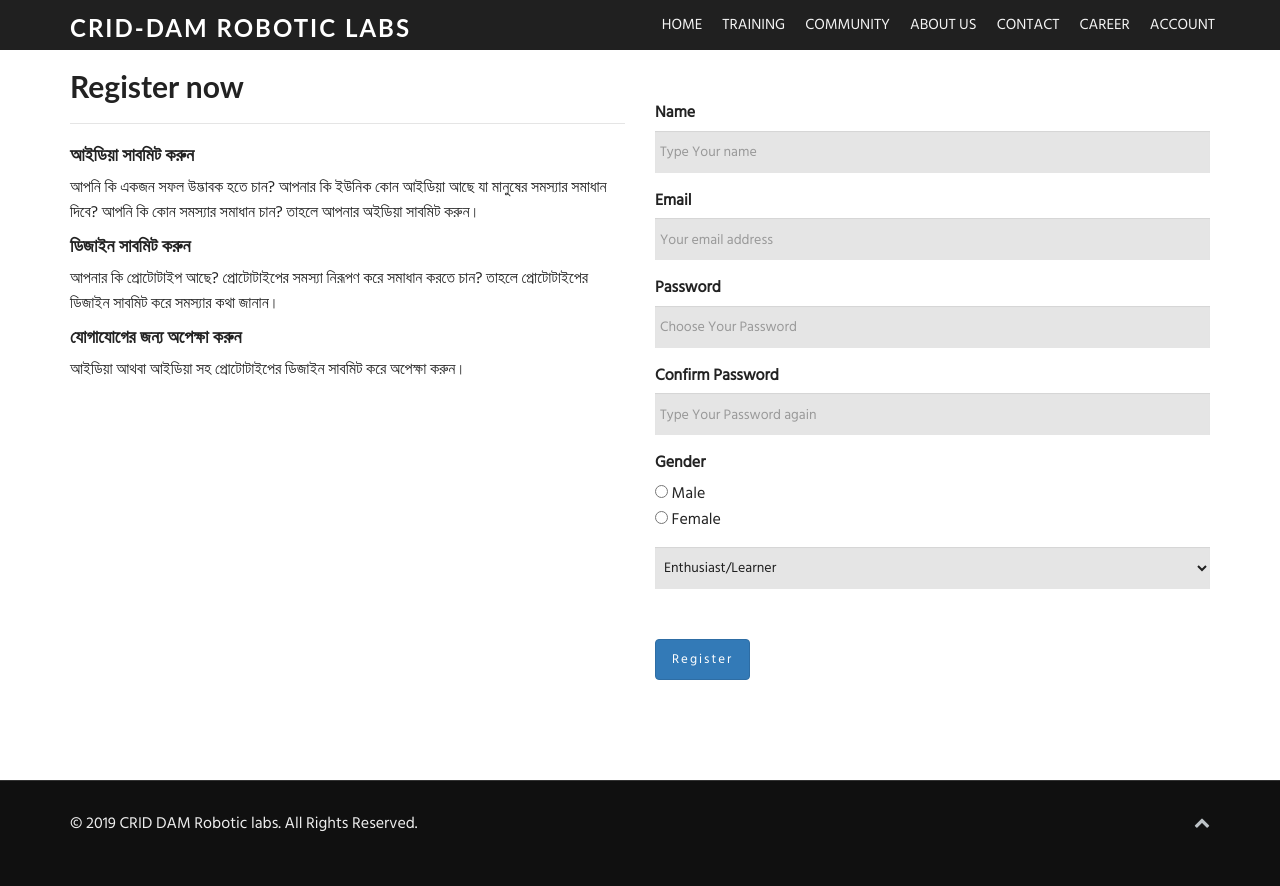
After one commit to mortuzahossain/CRID-V1.0.1, a PHP site: page /register.php in a window 1280 px wide. The commit adds this page. Run offline with PHP 8.4, Linux system fonts and the light colour scheme.

Commit message:
Register part design done

```diff
--- a/css/style.css
+++ b/css/style.css
@@ -2360,7 +2360,3 @@ i.fa.fa-child.side-gap {
     font-size: 50px;
     margin-right: 10px;
 }
-
-.form-control {
-    padding: 15px;
-}
--- a/inc/navbar.php
+++ b/inc/navbar.php
@@ -19,7 +19,7 @@
                     <a href="#" class="dropdown-toggle" data-toggle="dropdown">Account<i class="icon-angle-down"></i></a>
                     <ul class="dropdown-menu">
                         <li><a href="http://criddam.com/login/">Login</a></li>
-                        <li><a href="http://criddam.com/register/">Signup</a></li>
+                        <li><a href="http://<?php echo $_SERVER['SERVER_NAME']; ?>/register.php">Signup</a></li>
                     </ul>
                 </li>
             </ul>
--- /dev/null
+++ b/register.php
@@ -0,0 +1,79 @@
+<?php
+    $PAGENAME = "Register";
+    include 'inc/header.php';
+    include 'inc/navbar.php';
+
+/*    if (isset($_POST['submit'])) {
+        $name = $_POST['name'];
+        $email = $_POST['email'];
+        $subject = $_POST['subject'];
+        $message = $_POST['message'];
+
+        if (!empty($name) and !empty($email) and !empty($subject) and !empty($message)) {
+          $sql = "INSERT INTO contactus (name, email, subject, message) VALUES ('$name','$email','$subject','$message')";
+          if (!mysqli_query($con,$sql)) {
+            echo "<p class='text-center bg-danger'>Error !! Please try again another time.</p>";
+          }
+        } else {
+          echo "<p class='text-center bg-danger'>Please Fill the form and then submit again.</p>";
+        }
+    } else {
+        echo '<script>document.location.replace("index.php");</script>';
+    }*/
+?>
+    <section class="container">
+        <div class="row">
+            <div class="col-md-6">
+                <h2>Register now</h2>
+                <hr>
+                <p>
+                    <h4>আইডিয়া সাবমিট করুন</h4>
+আপনি কি একজন সফল উদ্ভাবক হতে চান? আপনার কি ইউনিক কোন আইডিয়া আছে যা মানুষের সমস্যার সমাধান দিবে? আপনি কি কোন সমস্যার সমাধান চান? তাহলে আপনার অইডিয়া সাবমিট করুন।<br>
+
+<h4>ডিজাইন সাবমিট করুন</h4>
+আপনার কি প্রোটোটাইপ আছে? প্রোটোটাইপের সমস্যা নিরূপণ করে সমাধান করতে চান? তাহলে প্রোটোটাইপের ডিজাইন সাবমিট করে সমস্যার কথা জানান।<br>
+
+<h4>যোগাযোগের জন্য অপেক্ষা করুন</h4>
+আইডিয়া আথবা আইডিয়া সহ প্রোটোটাইপের ডিজাইন সাবমিট করে অপেক্ষা করুন।
+                </p>
+            </div>
+            <div class="col-md-6">
+                <div class="gap"></div>
+
+            <form action="thanks.php" method="post">
+              <div class="form-group">
+                <label for="name">Name</label>
+                <input type="text" class="form-control" id="name" name="name" placeholder="Type Your name" required>
+              </div>
+              <div class="form-group">
+                <label for="email">Email</label>
+                <input type="email" class="form-control" id="email" name="email" placeholder="Your email address" required>
+              </div>
+              <div class="form-group">
+                <label for="password">Password</label>
+                <input type="password" class="form-control" id="password" name="password" placeholder="Choose Your Password" required>
+              </div>
+              <div class="form-group">
+                <label for="confirm_password">Confirm Password</label>
+                <input type="password" class="form-control" id="confirm_password" name="confirm_password" placeholder="Type Your Password again" required>
+              </div>
+              <div class="form-group">
+                <label for="gender">Gender</label><br>
+                <input type="radio" name="gender" value="Male" required="1"> Male <br>
+                <input type="radio" name="gender" value="Female" required="1"> Female<br>
+              </div>
+              <select class="form-control" required="1" name="account_type">
+                  <option value="Enthusiast/Learner">Enthusiast/Learner</option>
+                  <option value="Professional/Expert">Professional/Expert</option>
+                  <option value="Mentor/Trainer">Mentor/Trainer</option>
+              </select>
+              <div class="gap"></div>
+              <input  type="submit" name="submit" value="Register" class="btn btn-primary">
+            </form>
+            </div>
+        </div>
+    </section>
+
+<?php
+    include 'inc/footer.php';
+?>
--- a/thanks.php
+++ b/thanks.php
@@ -2,9 +2,6 @@
     $PAGENAME = "Thanks";
     include 'inc/header.php';
     include 'inc/navbar.php';
-    // Save data into database.
-
-	//$con = mysqli_connect("localhost","tashfeencrid_mortuza","DAM@dhaka","tashfeencrid_newcrid");
 
     if (isset($_POST['submit'])) {
         $name = $_POST['name'];
```
